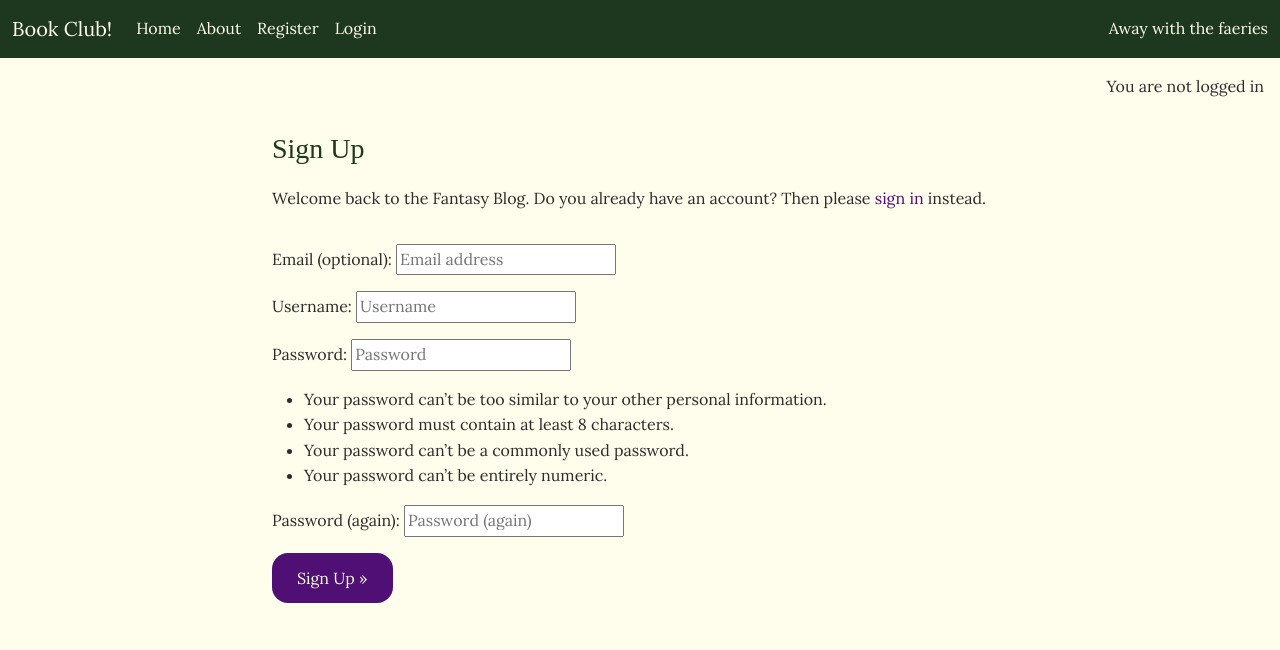
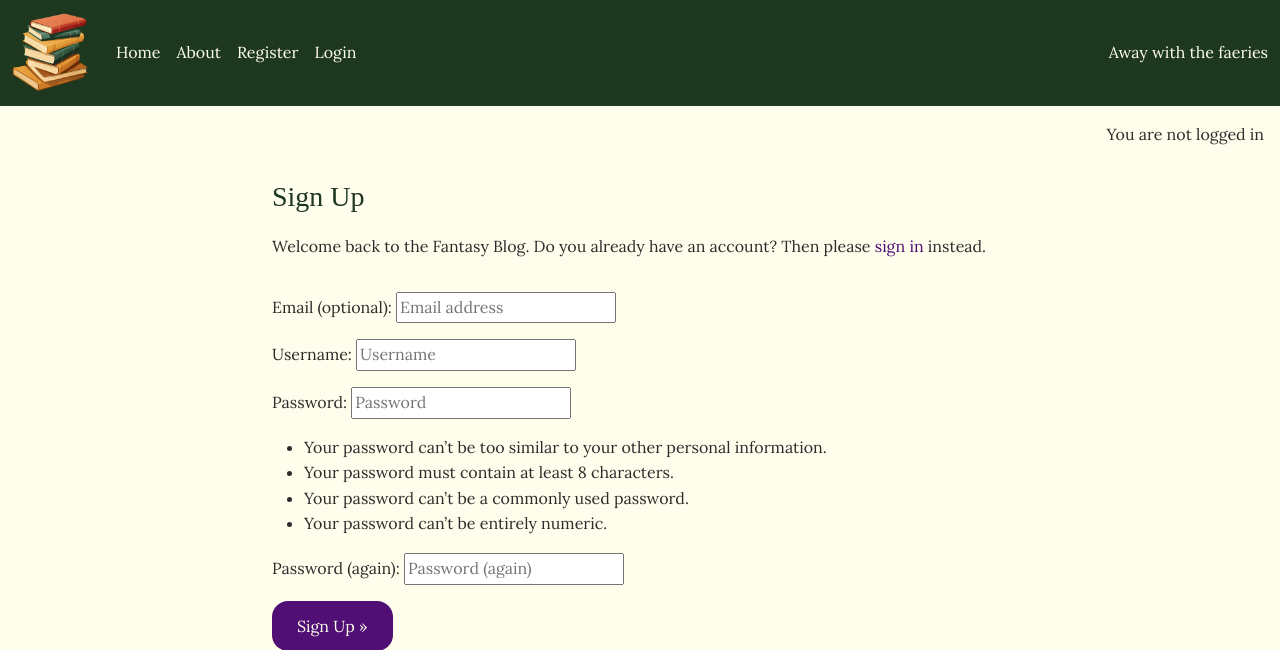
Before and after one commit to katherinewadge-berrospi/fantasy-blog, a Django app: page /accounts/signup/ in a window 1280 px wide. Shown: the top 650 px of the page. Run offline with Django 4.2, Linux system fonts and the light colour scheme; parts of the project's set-up code (start-up, migrations or seed data) failed here and were passed over; some web fonts are replaced.

Commit message:
Swap out text for the book logo.

```diff
--- a/templates/base.html
+++ b/templates/base.html
@@ -32,10 +32,12 @@
 <body class="d-flex flex-column h-100 main-bg">
 
     <!-- Navigation -->
+     {% load static %}
     <nav class="navbar navbar-expand-lg navbar-light bg-white">
         <div class="container-fluid">
-            <a class="navbar-brand" href="{% url 'home' %}"><span
-                        class="thin">Book Club!</span></a>
+            <a class="navbar-brand" href="{% url 'home' %}">
+                <img src="{% static 'images\edited-book-logo.png' %}" alt="Book Logo" class="logo-img">
+            </a>
             <button class="navbar-toggler" type="button" data-bs-toggle="collapse" data-bs-target="#navbarText"
                 aria-controls="navbarText" aria-expanded="false" aria-label="Toggle navigation">
                 <span class="navbar-toggler-icon"></span>
```
